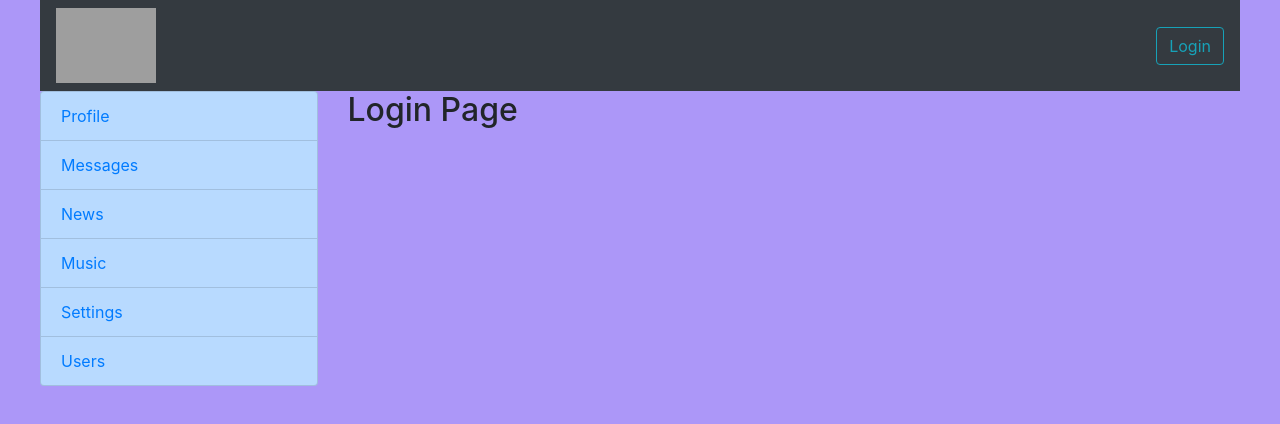
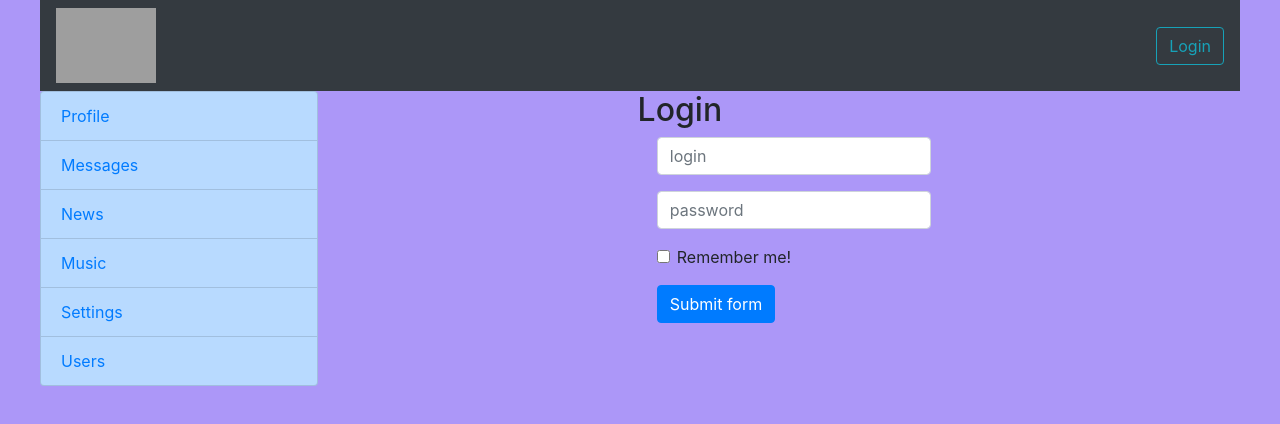
Before and after one commit to katada93/social-network, a React (Create React App) app: page /login in a window 1280 px wide. Shown: the top 424 px of the page. Built offline with nearby package versions, Linux system fonts and the light colour scheme; no server answers; grey boxes are pictures that could not be loaded.

Commit message:
add login form with formik

```diff
--- a/package.json
+++ b/package.json
@@ -9,6 +9,7 @@
     "@testing-library/user-event": "^12.1.10",
     "axios": "^0.21.1",
     "bootstrap": "^4.6.0",
+    "formik": "^2.2.6",
     "node-sass": "^5.0.0",
     "react": "^17.0.1",
     "react-bootstrap": "^1.5.2",
@@ -17,7 +18,8 @@
     "react-router-dom": "^5.2.0",
     "react-scripts": "4.0.3",
     "styled-components": "^5.2.1",
-    "web-vitals": "^1.0.1"
+    "web-vitals": "^1.0.1",
+    "yup": "^0.32.9"
   },
   "scripts": {
     "start": "react-scripts start",
--- a/src/components/Header.jsx
+++ b/src/components/Header.jsx
@@ -27,7 +27,7 @@ const Header = () => {
         </NavLink>
         {isAuth
           ? <span style={{ color: '#fff' }}>{login}</span>
-          : <Button variant="outline-info">Login</Button>}
+          : <NavLink to="/login"><Button variant="outline-info">Login</Button></NavLink>}
       </Container>
     </Navbar>
   )
--- a/src/components/LoginPage.jsx
+++ b/src/components/LoginPage.jsx
@@ -1,11 +1,91 @@
 import React from 'react'
+import { Formik } from 'formik'
+import * as yup from 'yup'
+import { Button, Form } from 'react-bootstrap'
 
 const LoginPage = () => {
   return (
-    <div>
-      <h2>Login Page</h2>
+    <div className="login-page" style={{ display: 'flex', flexDirection: 'column', alignItems: 'center', justifyContent: 'center' }}>
+      <h2 style={{ width: '35%' }}>Login</h2>
+      <LoginForm />
     </div>
   )
 }
 
+const schema = yup.object().shape({
+  login: yup.string().required(),
+  password: yup.string().min(6, 'Must be 6 characters or more').required(),
+  terms: yup.bool().required().oneOf([true], 'Terms must be accepted'),
+});
+
+const LoginForm = () => {
+  return (
+    <Formik
+      validationSchema={schema}
+      initialValues={{
+        login: '',
+        password: '',
+        terms: false,
+      }}
+      onSubmit={({ login, password, terms }, { setSubmitting }) => {
+        setTimeout(() => {
+          console.log(login, password, terms)
+          setSubmitting(false);
+        }, 2000);
+      }}
+
+    >
+      {({
+        handleSubmit,
+        handleChange,
+        handleBlur,
+        values,
+        touched,
+        errors,
+        isSubmitting
+      }) => (
+        <Form noValidate onSubmit={handleSubmit}>
+          <Form.Group controlId="loginFormLogin">
+            <Form.Control
+              type="text"
+              name="login"
+              value={values.login}
+              onChange={handleChange}
+              onBlur={handleBlur}
+              isValid={touched.login && !errors.login}
+              isInvalid={!!errors.login}
+              placeholder="login"
+            />
+          </Form.Group>
+          <Form.Group controlId="loginFormPassword">
+            <Form.Control
+              type="password"
+              name="password"
+              value={values.password}
+              onChange={handleChange}
+              onBlur={handleBlur}
+              isValid={touched.password && !errors.password}
+              isInvalid={!!errors.password}
+              feedback={errors.password}
+              placeholder="password"
+            />
+          </Form.Group>
+          <Form.Group>
+            <Form.Check
+              required
+              name="terms"
+              label="Remember me!"
+              onChange={handleChange}
+              isInvalid={!!errors.terms}
+              feedback={errors.terms}
+              id="loginForm"
+            />
+          </Form.Group>
+          <Button type="submit" disabled={isSubmitting}>Submit form</Button>
+        </Form>
+      )}
+    </Formik>
+  )
+}
+
 export default LoginPage
--- a/src/components/Profile/ProfileInfo/ProfileStatus.jsx
+++ b/src/components/Profile/ProfileInfo/ProfileStatus.jsx
@@ -1,4 +1,4 @@
-import React, { useEffect, useState } from 'react'
+import React, { useState } from 'react'
 import { useDispatch, useSelector } from 'react-redux'
 import { updateStatus } from '../../../redux/profile'
 
```
Also changed, not shown: 1 other file (tests, documents, lock files or other folders).
